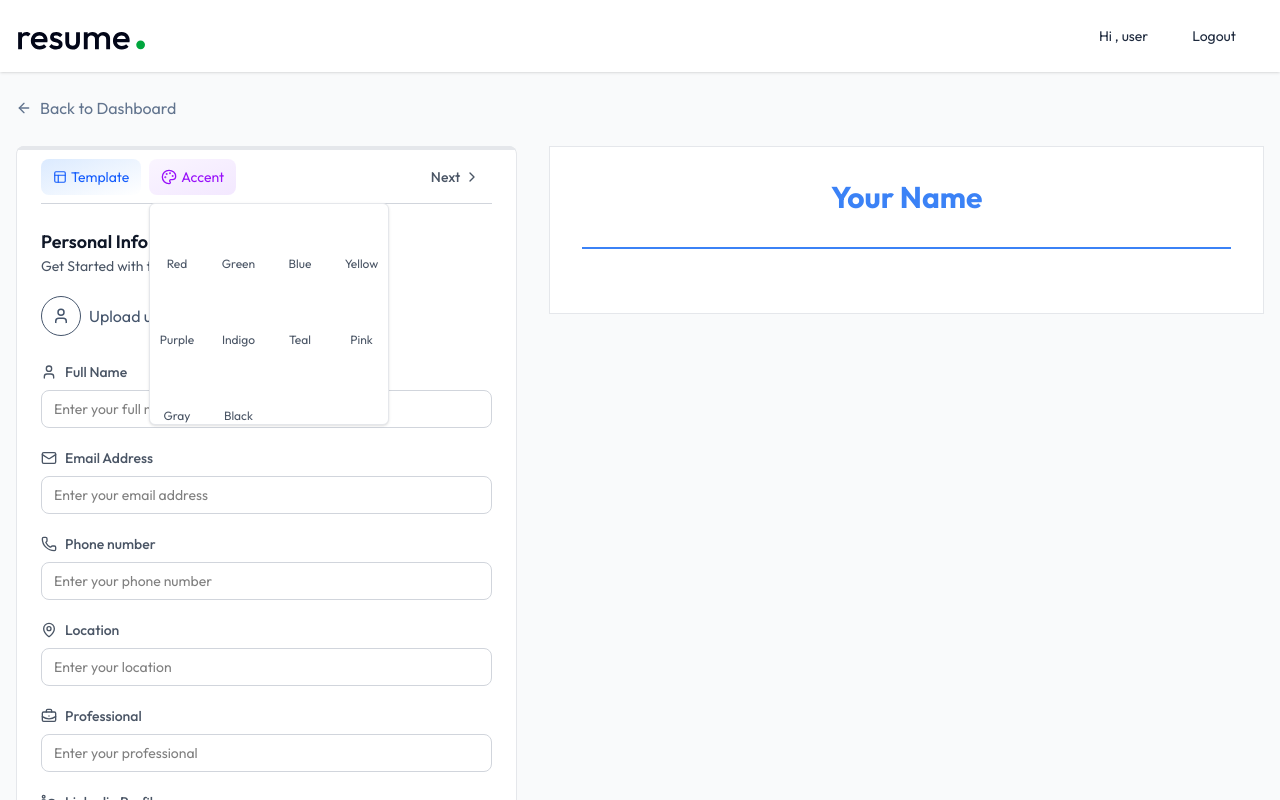
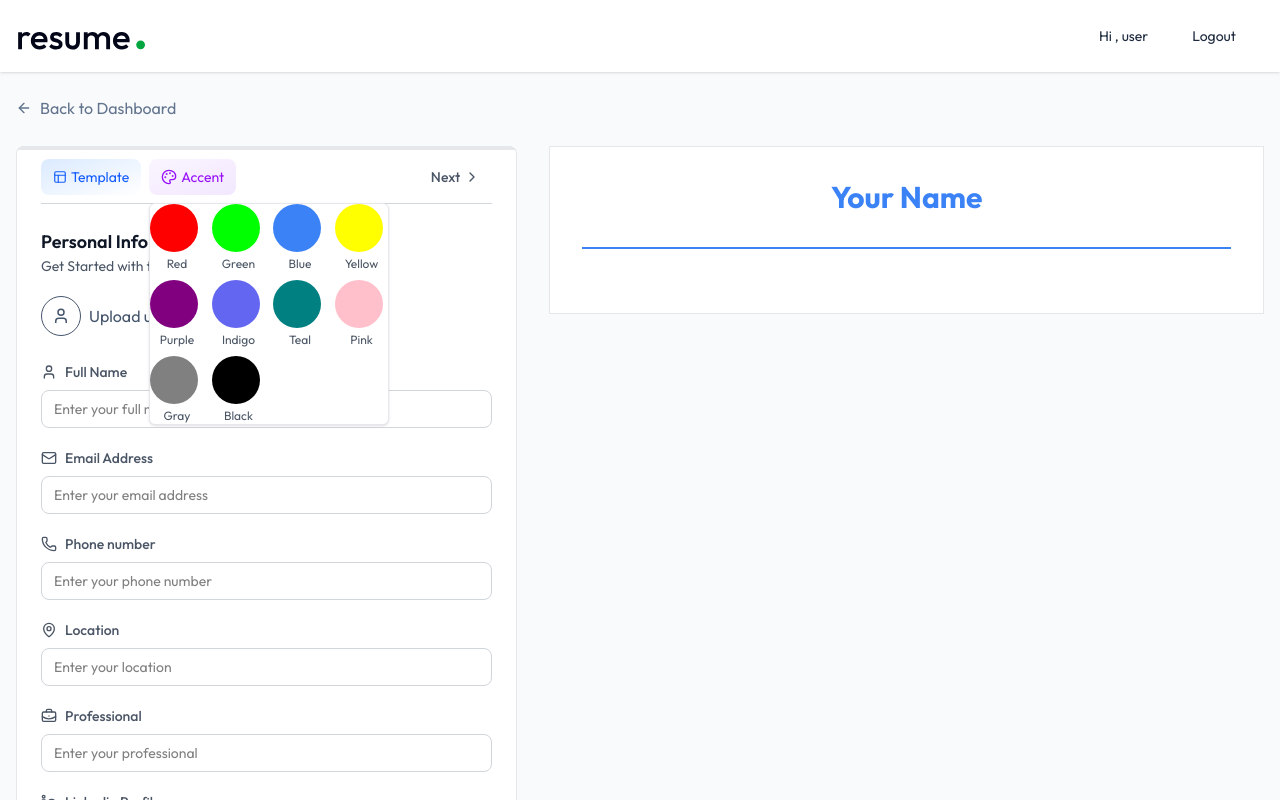
Before and after one commit to adityaasikarwarr/AI-RESUME-BUILDER, a React (Vite) app in the folder client/: page /app/builder/1 in a window 1280 px wide. Both pictures are taken after a click on the button "Accent". Shown: the top 800 px of the page. Built offline with nearby package versions, Linux system fonts and the light colour scheme.

Commit message:
bugs fixed

```diff
--- a/client/src/components/ColorPicker.jsx
+++ b/client/src/components/ColorPicker.jsx
@@ -28,17 +28,17 @@ const ColorPicker = ({ selectedColor, onChange }) => {
         <div className="grid grid-cols-4 w-60 gap-2 absolute top-full left-0 right-0 mt-2 z-10 bg-white rounded-md border border-gray-200 shadow-sm">
           {colors.map((color) => (
             <div
-              key={color.value}
+              key={color.hex}
               className="relative cursor-pointer group flex flex-col"
-              onCanPlay={() => {
-                onChange(color.value);
+              onClick={() => {
+                onChange(color.hex);
               }}
             >
               <div
                 className="w-12 h-12 rounded-full border-2 border-transparent group-hover:border-black/25 transition-colors"
-                style={{ backgroundColor: color.value }}
+                style={{ backgroundColor: color.hex }}
               ></div>
-              {selectedColor === color.value && (
+              {selectedColor === color.hex && (
                 <div className="absolute top-0 left-0 right-0 bottom-4.5 flex items-center justify-center">
                   <Check className="size-5 text-white" />
                 </div>
```
